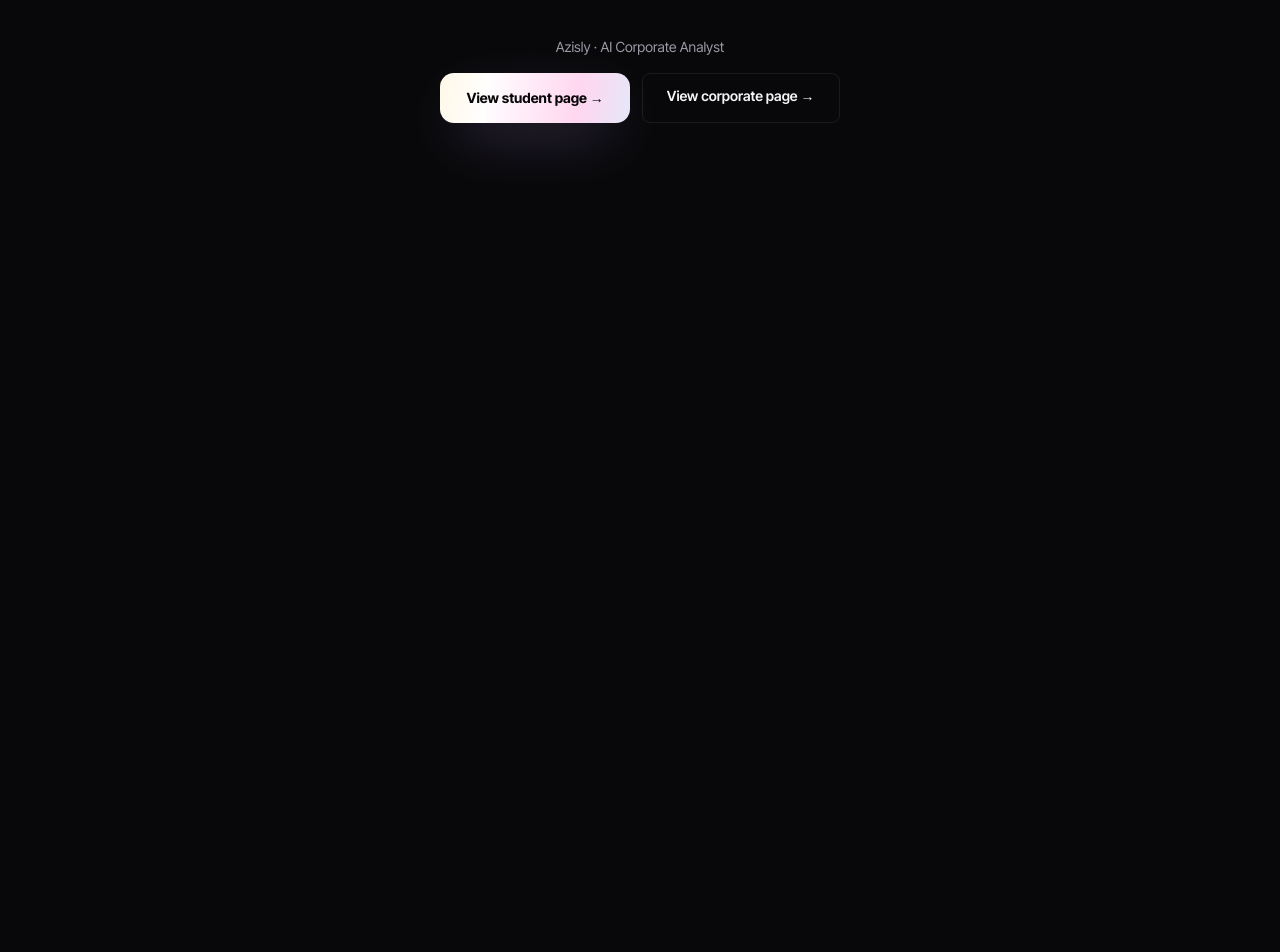
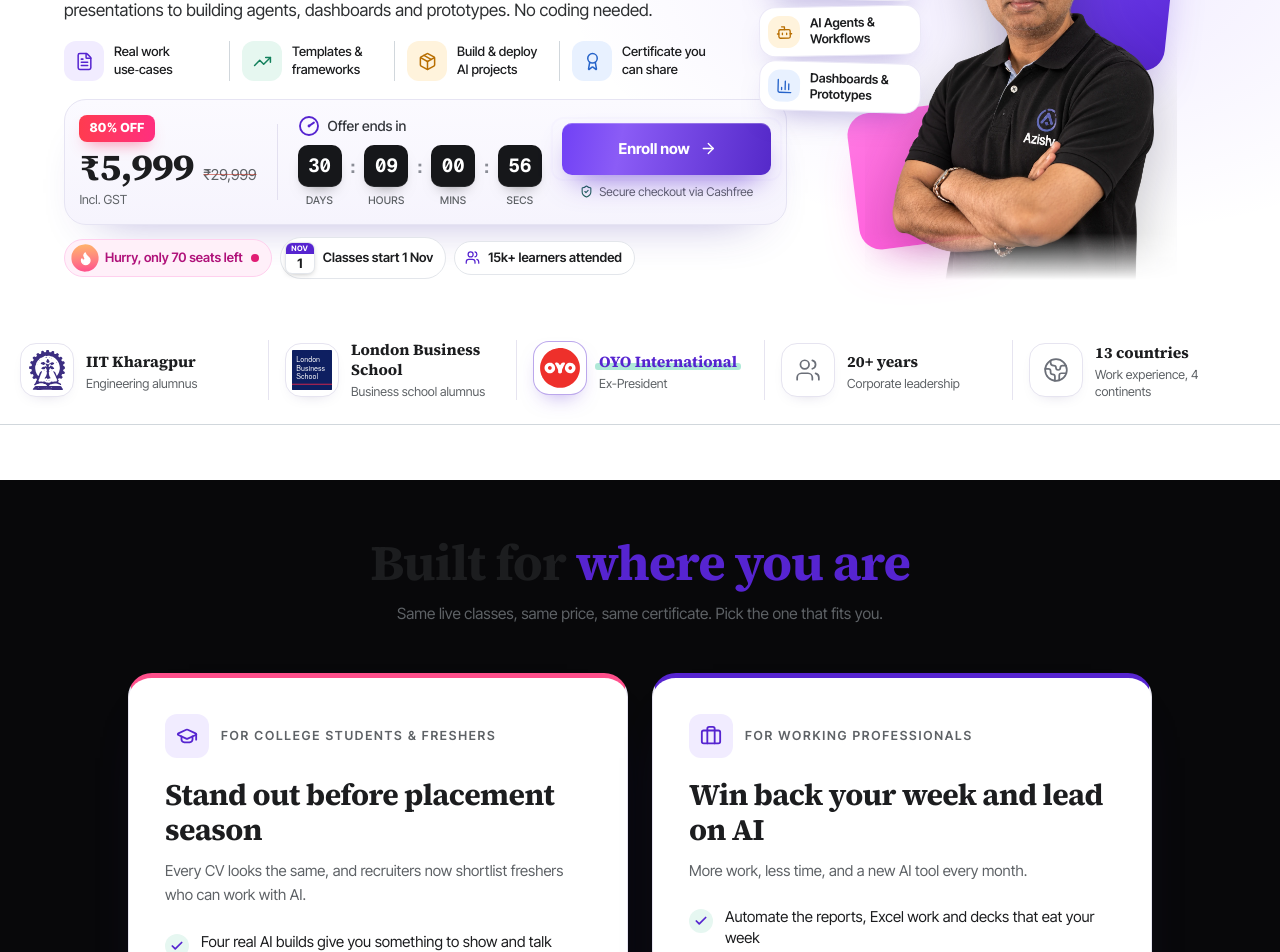
Before and after one commit to katkarpranav2004/azisly-course-landing, a Next.js app: page / in a window 1280 px wide. Shown: the part 320-1272 px from the top of the page. Before the commit the page ends 800 px from the top, so only its background shows below. Built offline with nearby package versions, Linux system fonts and the light colour scheme; a web font is replaced by a local one.

Commit message:
Combined landing page at /: corporate design with a Built for where you are section for students and working professionals, each enrolling through its own payment form

```diff
--- a/src/app/page.tsx
+++ b/src/app/page.tsx
@@ -1,23 +1,13 @@
-import Link from "next/link";
+import type { Metadata } from "next";
+import CourseLanding from "@/components/course/CourseLanding";
+import { courseContent } from "@/content/course";
 
+export const metadata: Metadata = {
+  title: courseContent.metaTitle,
+  description: courseContent.metaDescription,
+};
+
+/** The combined landing page: the corporate design, with a section for why the course fits students and professionals. */
 export default function Home() {
-  return (
-    <div className="flex flex-1 flex-col items-center justify-center gap-4 px-5 py-24 text-center">
-      <p className="text-sm text-muted">Azisly · AI Corporate Analyst</p>
-      <div className="flex flex-col gap-3 sm:flex-row">
-        <Link
-          href="/college"
-          className="btn-primary text-sm"
-        >
-          View student page →
-        </Link>
-        <Link
-          href="/corporate"
-          className="rounded-lg border border-border px-6 py-3 text-sm font-semibold text-foreground"
-        >
-          View corporate page →
-        </Link>
-      </div>
-    </div>
-  );
+  return <CourseLanding content={courseContent} combined />;
 }
--- /dev/null
+++ b/src/components/course/AudienceSplit.tsx
@@ -0,0 +1,69 @@
+"use client";
+
+import { ArrowRight, Briefcase, Check, GraduationCap } from "lucide-react";
+import Reveal from "@/components/Reveal";
+import { audienceSplit } from "@/content/audience-split";
+
+type Pick = "college" | "corporate";
+
+const ICON = { college: GraduationCap, corporate: Briefcase } as const;
+const TOP = { college: "#ff4f8b", corporate: "#5624d0" } as const;
+
+/** Two cards that say why the same course fits students and working professionals, each with its own enrol button. */
+export default function AudienceSplit({ onEnroll }: { onEnroll: (audience: Pick) => void }) {
+  return (
+    <section id="who" className="scroll-mt-20 px-5 py-20 sm:py-28">
+      <div className="mx-auto max-w-5xl">
+        <Reveal>
+          <h2 className="display text-center text-[clamp(30px,4.4vw,50px)] leading-[1.05]">
+            Built for <span className="accent-text">{audienceSplit.accent}</span>
+          </h2>
+          <p className="mt-3 text-center text-[15.5px] text-muted">{audienceSplit.subtitle}</p>
+        </Reveal>
+
+        <div className="mt-12 grid grid-cols-[minmax(0,1fr)] gap-6 md:grid-cols-2">
+          {audienceSplit.cards.map((card, i) => {
+            const Icon = ICON[card.audience];
+            return (
+              <Reveal key={card.audience} delay={0.05 + i * 0.08} className="h-full">
+                <article
+                  className="flex h-full flex-col rounded-[24px] border border-[#e6e4f0] bg-white p-7 shadow-[0_24px_60px_-40px_rgba(60,40,160,.45)] sm:p-9"
+                  style={{ borderTop: `5px solid ${TOP[card.audience]}` }}
+                >
+                  <div className="flex items-center gap-3">
+                    <span className="flex h-11 w-11 items-center justify-center rounded-xl bg-[#f1ecff] text-accent">
+                      <Icon size={22} />
+                    </span>
+                    <p className="text-[12.5px] font-semibold uppercase tracking-[0.14em] text-muted">{card.label}</p>
+                  </div>
+
+                  <h3 className="display mt-5 text-[26px] leading-[1.15] sm:text-[30px]">{card.title}</h3>
+                  <p className="mt-3 text-[15px] leading-relaxed text-muted">{card.challenge}</p>
+
+                  <ul className="mt-6 flex flex-col gap-3.5">
+                    {card.reasons.map((r) => (
+                      <li key={r} className="flex items-start gap-3 text-[15px] leading-snug">
+                        <span className="mt-0.5 flex h-6 w-6 shrink-0 items-center justify-center rounded-full bg-[var(--chip-bg)] text-accent">
+                          <Check size={14} strokeWidth={3} />
+                        </span>
+                        {r}
+                      </li>
+                    ))}
+                  </ul>
+
+                  <button
+                    type="button"
+                    onClick={() => onEnroll(card.audience)}
+                    className="btn-primary mt-8 w-full py-3.5 text-[15px]"
+                  >
+                    {card.cta} <ArrowRight size={16} />
+                  </button>
+                </article>
+              </Reveal>
+            );
+          })}
+        </div>
+      </div>
+    </section>
+  );
+}
--- a/src/components/course/CourseLanding.tsx
+++ b/src/components/course/CourseLanding.tsx
@@ -13,18 +13,33 @@
 import CredentialStrip from "./CredentialStrip";
 import WhyThis from "./WhyThis";
 import NextSteps from "./NextSteps";
+import AudienceSplit from "./AudienceSplit";
 import ActivityToasts from "@/components/launch/ActivityToasts";
 import { SHOW_SAMPLES, demoActivity as corporateActivity } from "@/content/corporate-launch";
 import { demoActivity as collegeActivity } from "@/content/college-launch";
 import { STUDIO_COPY } from "@/content/studio";
 import { StudioProvider } from "./StudioContext";
 import { startEnroll } from "@/lib/startEnroll";
+import { collegeContent } from "@/content/college";
+import { corporateContent } from "@/content/corporate";
 import type { AudienceContent } from "@/content/types";
 
-/** The "studio" landing design. Words and pricing come from the audience's content and STUDIO_COPY. */
-export default function CourseLanding({ content }: { content: AudienceContent }) {
+/**
+ * The "studio" landing design. Words and pricing come from the audience's content and STUDIO_COPY.
+ * With `combined`, one page serves students and working professionals: the Enroll buttons scroll to the
+ * "who is this for" section, and each audience card (and the pricing panel) opens that audience's own payment form.
+ */
+export default function CourseLanding({ content, combined = false }: { content: AudienceContent; combined?: boolean }) {
   const [enrollOpen, setEnrollOpen] = useState(false);
-  const openEnroll = () => startEnroll(content, () => setEnrollOpen(true));
+  const enrollAs = (audience: "college" | "corporate") =>
+    startEnroll(audience === "college" ? collegeContent : corporateContent, () => setEnrollOpen(true));
+  const openEnroll = () => {
+    if (combined) {
+      document.getElementById("who")?.scrollIntoView({ behavior: "smooth", block: "start" });
+      return;
+    }
+    startEnroll(content, () => setEnrollOpen(true));
+  };
   const faq = STUDIO_COPY[content.audience].faq;
   const activity = content.audience === "college" ? collegeActivity : corporateActivity;
 
@@ -34,11 +49,12 @@
         <main className="flex-1">
           <HeroStudio content={content} onEnroll={openEnroll} />
           <CredentialStrip />
+          {combined && <AudienceSplit onEnroll={enrollAs} />}
           <PainSolutions />
           <WhyThis />
           <TestimonialWall />
           <MentorsModules content={content} />
-          <Plan content={content} onEnroll={openEnroll} />
+          <Plan content={content} onEnroll={openEnroll} onEnrollAs={combined ? enrollAs : undefined} />
           <NextSteps />
           <div id="faq" className="scroll-mt-6">
             <FAQ content={{ ...content, faq }} />
--- a/src/components/course/HeroStudio.tsx
+++ b/src/components/course/HeroStudio.tsx
@@ -400,7 +400,7 @@
                 <CalendarPage label={cohort.startsLabel} />
                 Classes start {cohort.startsLabel}
               </motion.span>
-              {content.audience !== "course" && (
+              {(
                 <motion.span
                   whileHover={{ y: -2 }}
                   className="flex items-center gap-2 rounded-full border border-[#e3e6eb] bg-white py-1.5 pl-2.5 pr-3 text-[13px] font-semibold text-foreground"
--- /dev/null
+++ b/src/content/audience-split.ts
@@ -0,0 +1,48 @@
+/**
+ * Copy for the "who is this for" section of the combined landing page. Each card explains why the same
+ * course fits one audience, then sends that audience to its own payment form (so the welcome email and
+ * the order record stay correct per audience).
+ */
+export interface AudienceCard {
+  audience: "college" | "corporate";
+  label: string;
+  title: string;
+  /** one line naming the problem this audience has today */
+  challenge: string;
+  reasons: string[];
+  cta: string;
+}
+
+export const audienceSplit = {
+  title: "Built for where you are",
+  accent: "where you are",
+  subtitle: "Same live classes, same price, same certificate. Pick the one that fits you.",
+  cards: [
+    {
+      audience: "college",
+      label: "For college students & freshers",
+      title: "Stand out before placement season",
+      challenge: "Every CV looks the same, and recruiters now shortlist freshers who can work with AI.",
+      reasons: [
+        "Four real AI builds give you something to show and talk about in interviews",
+        "Learn the AI skills companies are hiring for, from prompts to agents and dashboards",
+        "Any branch, any year, with zero coding",
+        "A certificate you can add to your resume and LinkedIn",
+      ],
+      cta: "Enroll as a student",
+    },
+    {
+      audience: "corporate",
+      label: "For working professionals",
+      title: "Win back your week and lead on AI",
+      challenge: "More work, less time, and a new AI tool every month.",
+      reasons: [
+        "Automate the reports, Excel work and decks that eat your week",
+        "Become the person your team turns to for AI",
+        "Build an agent, a dashboard and a prototype you can demo to your manager",
+        "Built for analysts, managers and operators, with no coding needed",
+      ],
+      cta: "Enroll as a working professional",
+    },
+  ] as AudienceCard[],
+} as const;
--- a/src/content/course.ts
+++ b/src/content/course.ts
@@ -16,9 +16,9 @@
 export const courseContent: AudienceContent = {
   audience: "course",
   theme: "studio",
-  metaTitle: "AI Corporate Analyst with Prasun Choudhary | Azisly",
+  metaTitle: "AI Corporate Analyst for Students and Working Professionals | Azisly",
   metaDescription:
-    "A hands-on program led by Prasun Choudhary (IIT Kharagpur, London Business School). 13 live sessions and 4 real AI builds that make you the AI person in any room.",
+    "Learn AI for real work in 13 live classes with Prasun Choudhary (IIT Kharagpur, London Business School). 4 real AI builds, for students and working professionals. No coding needed.",
   eyebrow: "Newly launched",
   headline: "AI Corporate Analyst",
   headlineAccent: "",
@@ -34,7 +34,7 @@
   closing: { lead: "Start building with AI", accent: "this week." },
   pricing: {
     currency: "INR",
-    listPrice: 11999,
+    listPrice: 29999,
     offerPrice: 5999,
     offerStartedAt: "2026-09-30T00:00:00+05:30",
     offerEndsAt: "2026-11-01T23:59:59+05:30",
--- a/src/content/shared.ts
+++ b/src/content/shared.ts
@@ -160,6 +160,7 @@
 export const reach = {
   college: "15k+ students attended",
   corporate: "15k+ working professionals attended",
+  course: "15k+ learners attended",
 } as const;
 
 /**
--- a/src/content/studio.ts
+++ b/src/content/studio.ts
@@ -58,10 +58,24 @@
 /** Generic copy; also the fallback if no audience-specific set applies. */
 const courseStudio: StudioCopy = {
   hero: {
-    eyebrow: `Newly launched · ${LIVE}`,
-    title: courseContent.headline,
-    tagline: "Take your career further with AI",
-    body: "13 live classes with Prasun Choudhary. Learn to analyse, automate and build with AI, up to your own agents and a working prototype. No coding needed.",
+    eyebrow: "AI Corporate Analyst Program",
+    title: "Turn AI into your unfair advantage.",
+    titleAccent: "unfair advantage",
+    tagline: "",
+    body: "13 live classes with Prasun Choudhary. Learn to use AI for real work, from reports, Excel and presentations to building agents, dashboards and prototypes. No coding needed.",
+    pills: [`${LIVE}`, "Cohort-based", "For Students & Professionals"],
+    features: [
+      { icon: "work", title: "Real work use‑cases" },
+      { icon: "templates", title: "Templates & frameworks" },
+      { icon: "build", title: "Build & deploy AI projects" },
+      { icon: "certificate", title: "Certificate you can share" },
+    ],
+    tags: [
+      { icon: "excel", title: "Excel & Data Automation" },
+      { icon: "reports", title: "Reports & Presentations" },
+      { icon: "agents", title: "AI Agents & Workflows" },
+      { icon: "dashboards", title: "Dashboards & Prototypes" },
+    ],
   },
   credentials: course.credentials,
   founderHighlights: course.founderHighlights,
```
Also changed, not shown: src/components/course/Plan.tsx (+28 -4 lines).
